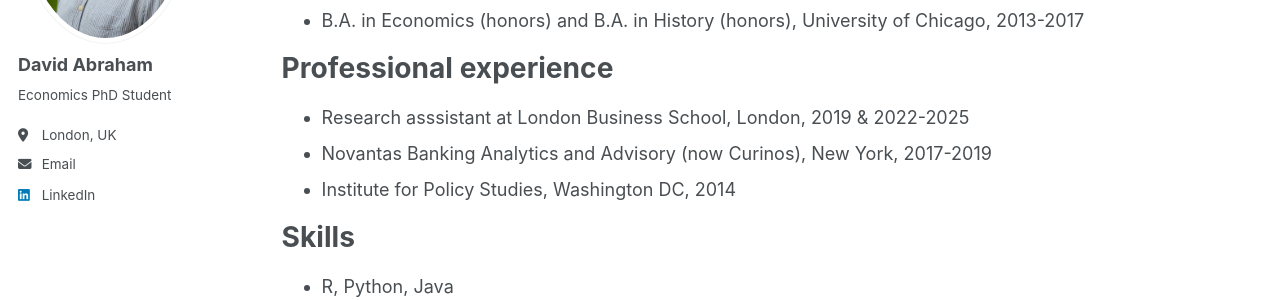
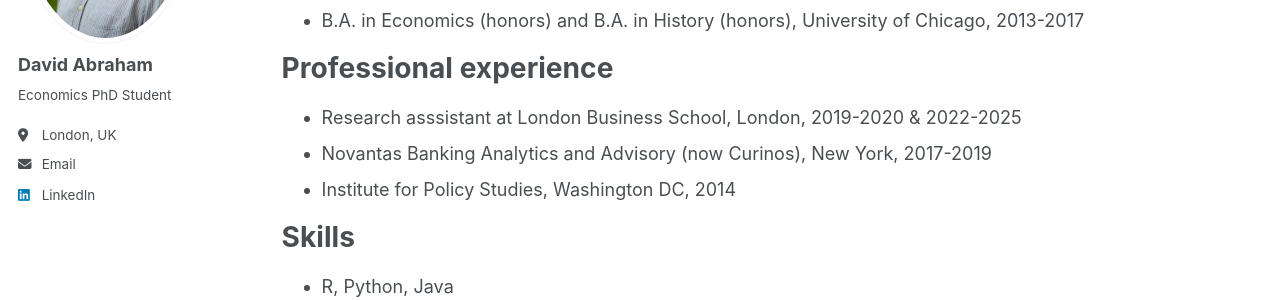
Before and after one commit to david-abraham-lbs/david-abraham-lbs.github.io, a Jekyll site: the page built from _pages/cv.md, in a window 1280 px wide and 900 px high. Shown: the part 312-612 px from the top of the window. Built offline with Jekyll 4.4.1, drawn with Linux system fonts in a browser that asks for light colours.

Commit message:
Align with CV

```diff
--- a/_pages/cv.md
+++ b/_pages/cv.md
@@ -19,7 +19,7 @@ Education
 
 Professional experience
 ======
-* Research asssistant at London Business School, London, 2019 & 2022-2025
+* Research asssistant at London Business School, London, 2019-2020 & 2022-2025
 * Novantas Banking Analytics and Advisory (now Curinos), New York, 2017-2019
 * Institute for Policy Studies, Washington DC, 2014
 
```
